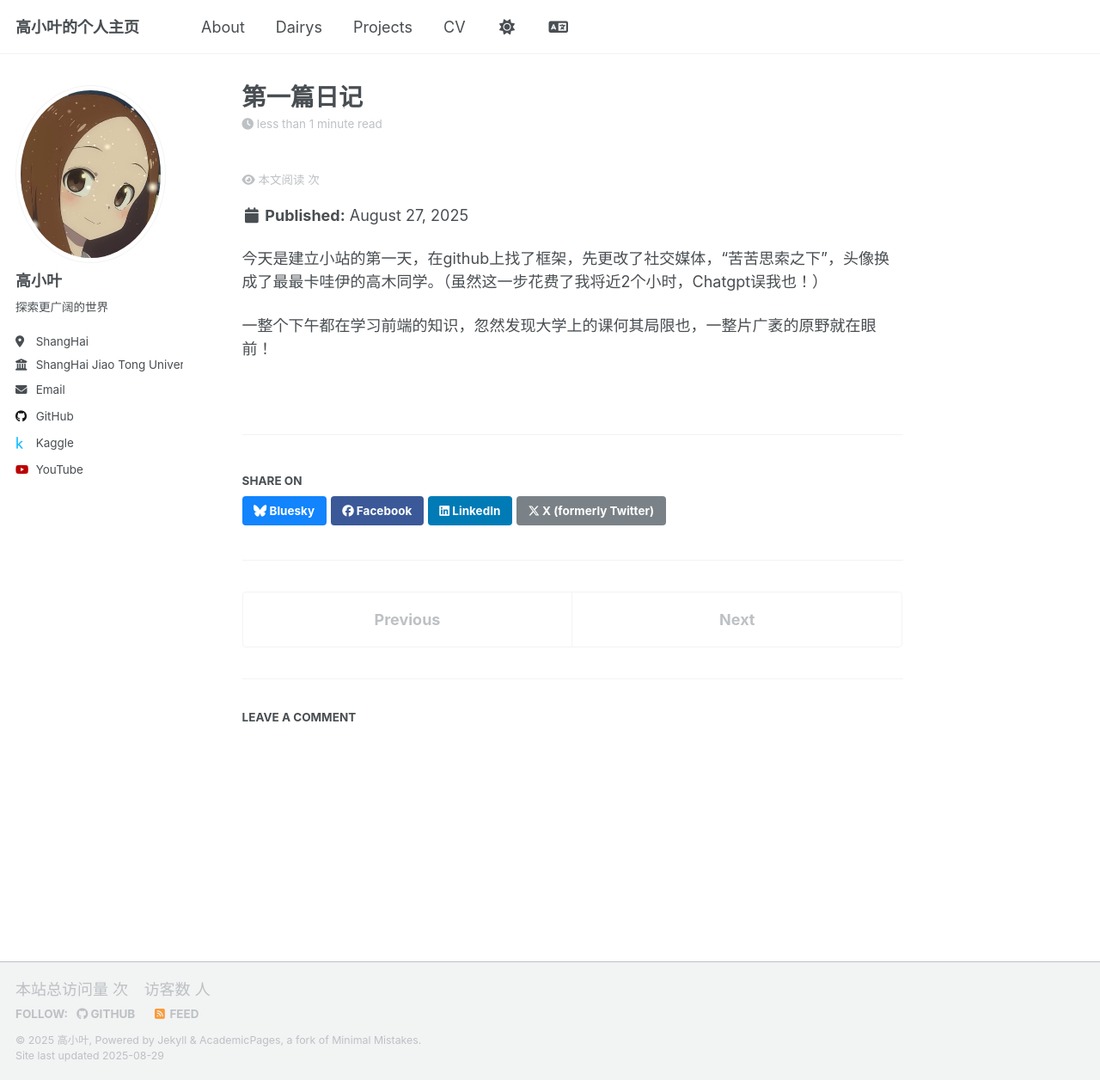
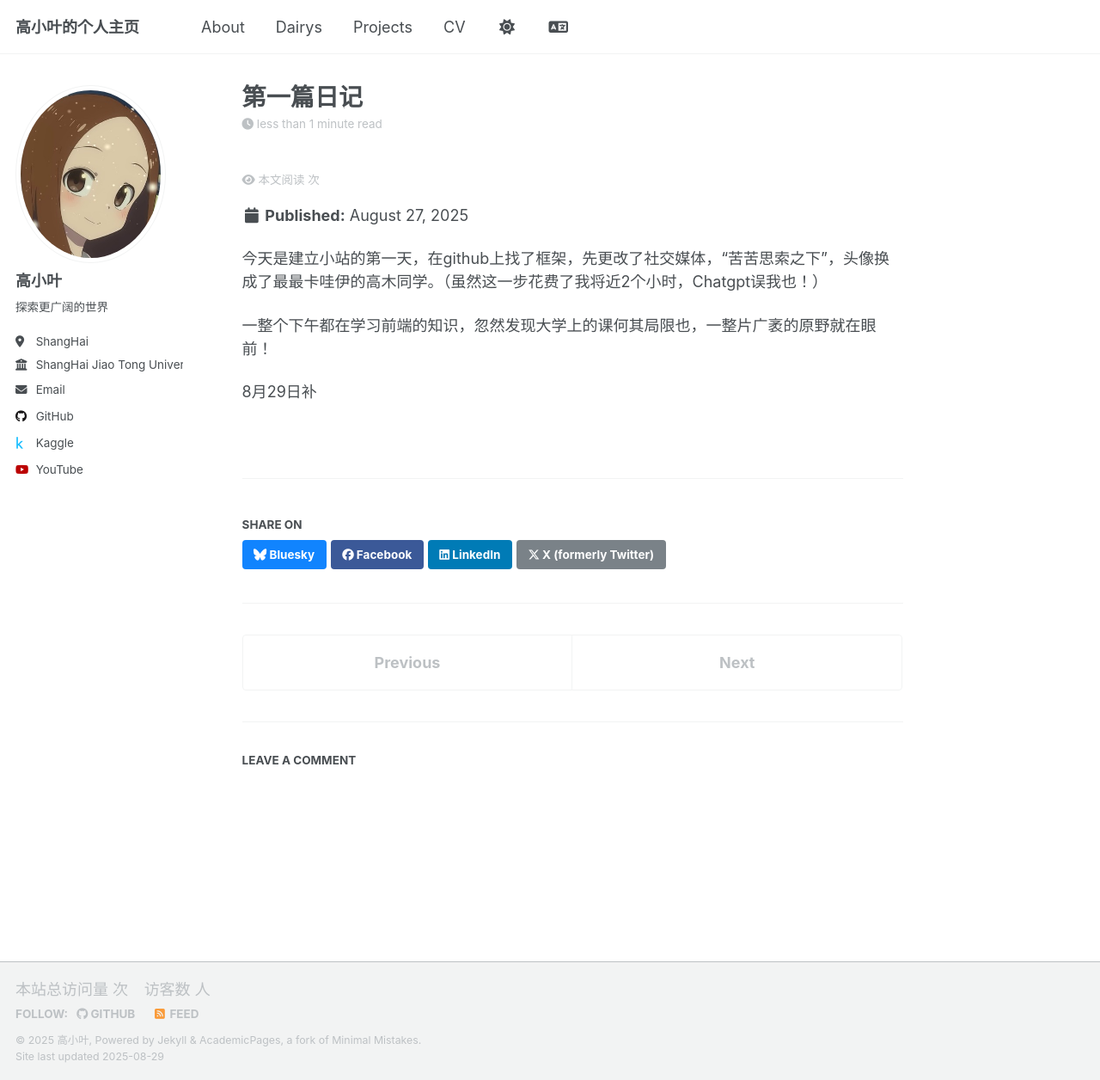
Before and after one commit to gaoyesjtu/gaoyesjtu.github.io, a Jekyll site: the page built from _dairys/2025-8-27-d.md, in a window 1280 px wide and 1256 px high. Shown: the whole window at 86% size. Built offline with Jekyll 4.4.1, drawn with Linux system fonts in a browser that asks for light colours; comment, search, counter and statistics services are not loaded.

Commit message:
Update 2025-8-27-d.md

```diff
--- a/_dairys/2025-8-27-d.md
+++ b/_dairys/2025-8-27-d.md
@@ -8,3 +8,5 @@ comments: true
 今天是建立小站的第一天，在github上找了框架，先更改了社交媒体，“苦苦思索之下”，头像换成了最最卡哇伊的高木同学。（虽然这一步花费了我将近2个小时，Chatgpt误我也！）
 
 一整个下午都在学习前端的知识，忽然发现大学上的课何其局限也，一整片广袤的原野就在眼前！
+
+8月29日补
```
